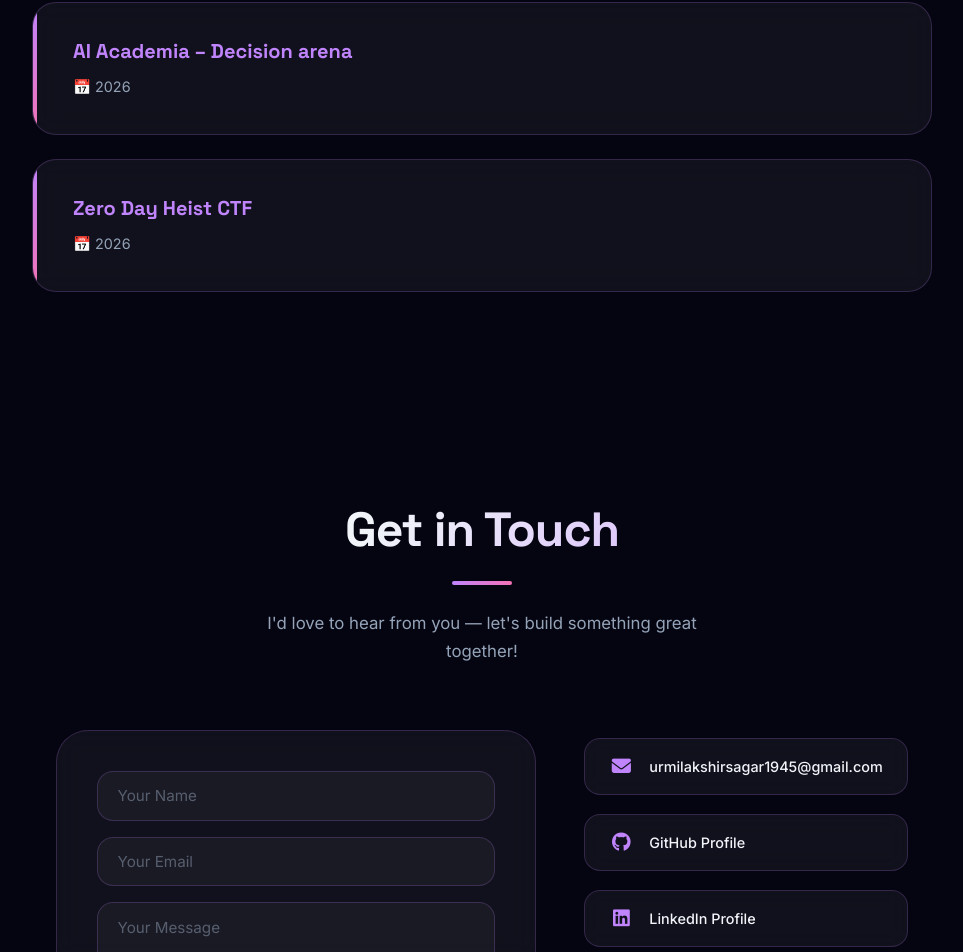
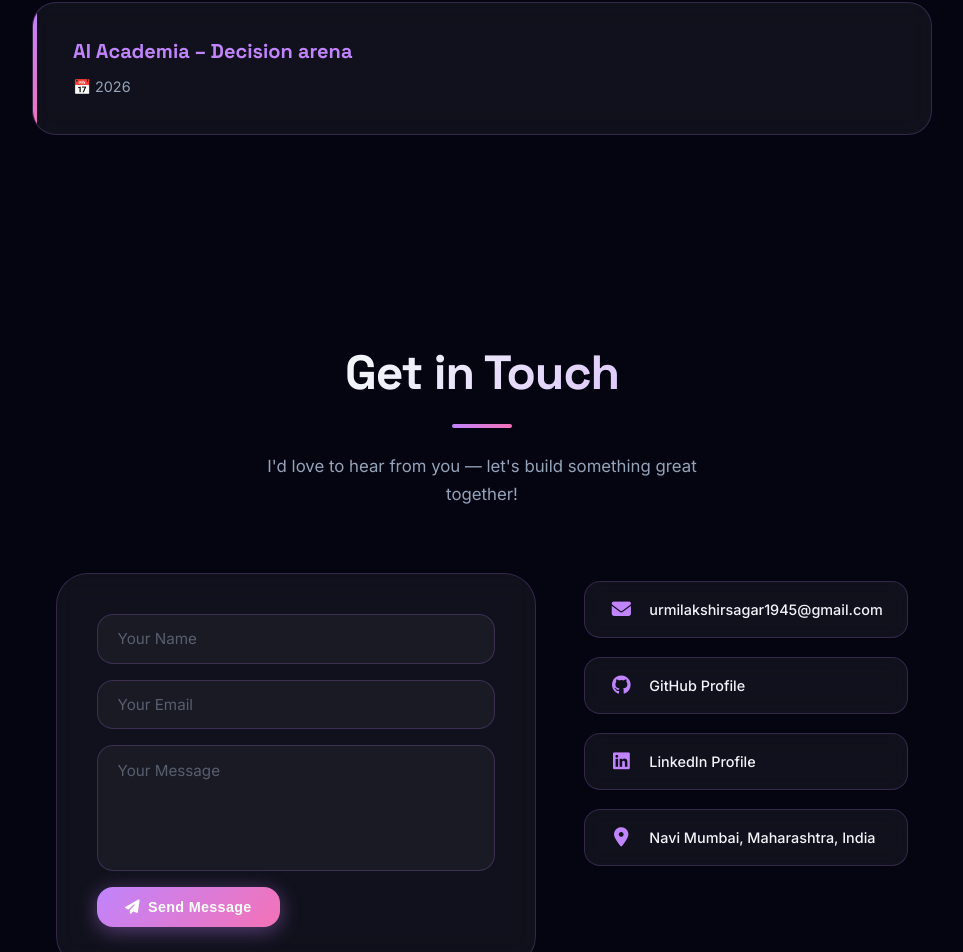
Before and after one commit to Urmila1945/Portfolio, a React (Vite) app in the folder frontend/: page /portfolio in a window 1280 px wide. Shown: the part 5389-6341 px from the top of the page, without its empty margins (158-1121 px from the left). Built offline with nearby package versions, Linux system fonts and the light colour scheme.

Commit message:
Remove Zero Day Heist CTF from Home.jsx hackathons section

```diff
--- a/frontend/src/pages/Home.jsx
+++ b/frontend/src/pages/Home.jsx
@@ -377,12 +377,6 @@ function Home() {
               <p>📅 2026</p>
             </div>
           </a>
-          <a className="education-card reveal" href="https://drive.google.com/file/d/1LGdd6XQAiJ-XNno-rsh1bAj3bYXa6-XQ/view?usp=sharing" target="_blank" rel="noreferrer" style={{ textDecoration: 'none', color: 'inherit', display: 'block' }}>
-            <div className="education-text">
-              <h3 style={{ color: 'var(--accent-1)' }}>Zero Day Heist CTF</h3>
-              <p>📅 2026</p>
-            </div>
-          </a>
         </div>
       </section>
 
```
